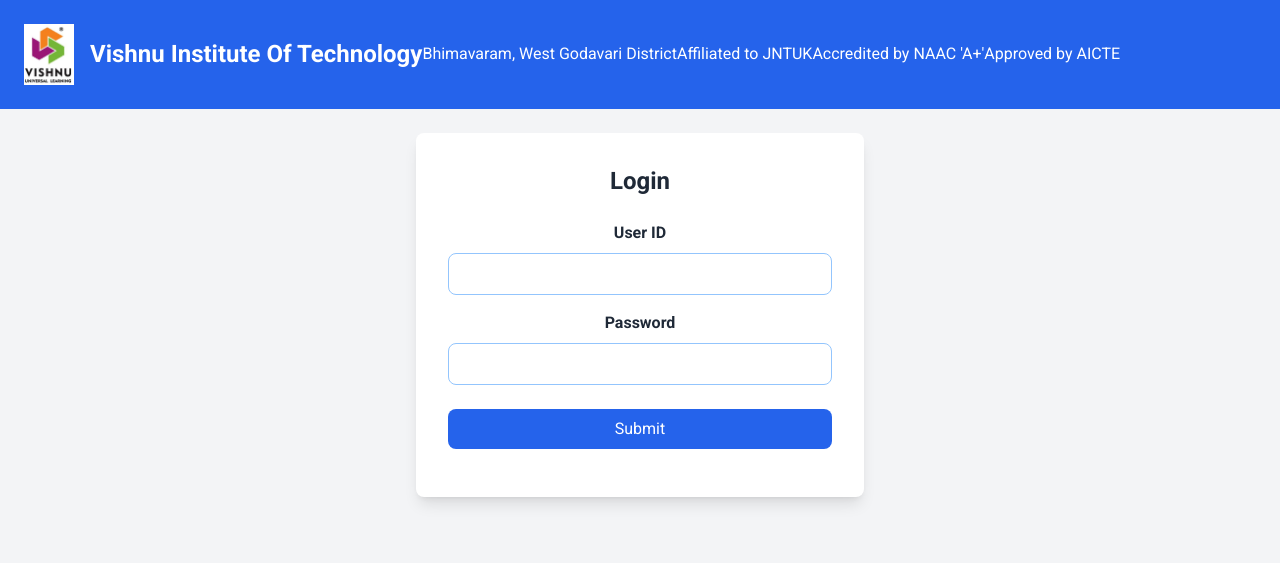
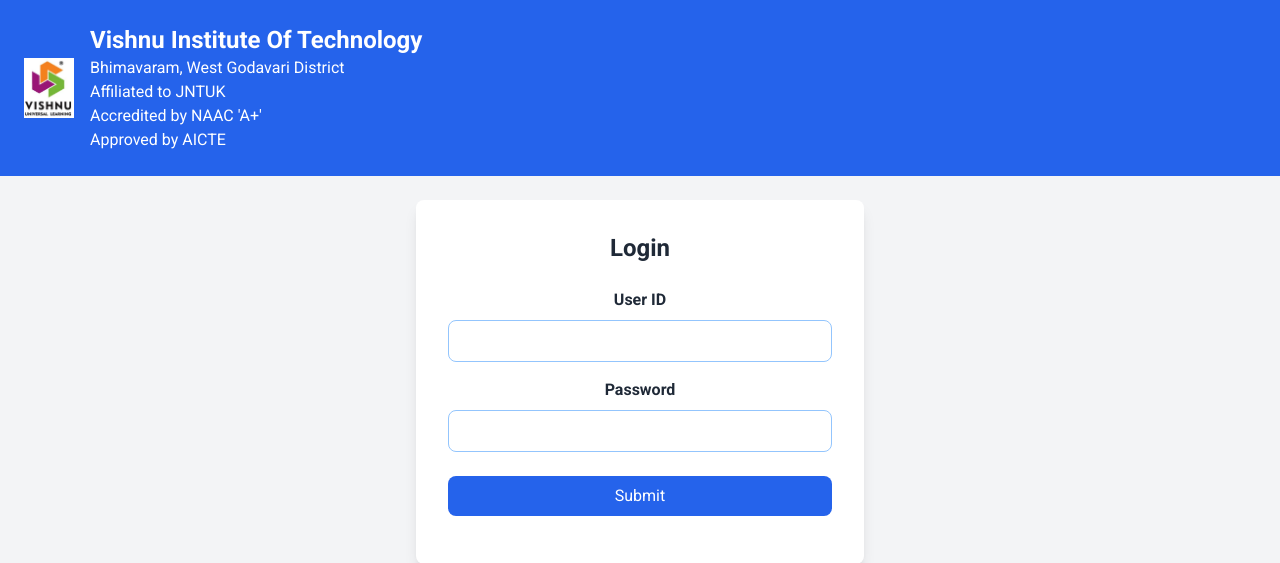
Before and after one commit to mondisailokesh/my-flask-app, a Flask app: page /page2-4 in a window 1280 px wide. Shown: the top 563 px of the page. Run offline with Flask 3, Linux system fonts and the light colour scheme; some libraries are stand-ins or nearby versions.

Commit message:
Update page2-4.html

```diff
--- a/templates/page2-4.html
+++ b/templates/page2-4.html
@@ -35,16 +35,16 @@
  </head>
  <body class="bg-gray-100 text-gray-800">
     <header class="bg-blue-600 text-white p-6">
-   <div class="container mx-auto flex justify-between items-center">
-    <div class="flex items-center">
-        <img src="{{ url_for('static', filename='images/vishnu-logo.jpg') }}" alt="Institute logo" class="mr-4" width="50" height="50" />
-     <h1 class="text-2xl font-bold">
-      Vishnu Institute Of Technology
-     </h1>
+     <div class="container mx-auto flex flex-col md:flex-row md:justify-between md:items-center text-center md:text-left">
+        <div class="flex flex-col md:flex-row md:items-center w-full justify-center md:justify-start">
+            <img src="{{ url_for('static', filename='images/vishnu-logo.jpg') }}" alt="Institute logo" class="mx-auto md:mr-4 mb-2 md:mb-0" width="50" height="50" />
+            <div class="flex flex-col items-center md:items-start w-full">
+                <h1 class="text-2xl font-bold">Vishnu Institute Of Technology</h1>
                 <h2>Bhimavaram, West Godavari District</h2>
                 <h2>Affiliated to JNTUK</h2>
                 <h2>Accredited by NAAC 'A+'</h2>
                 <h2>Approved by AICTE</h2>
+            </div>
         </div>
      </div>
     </header>
```
Lines whose indentation alone changed are shown as unchanged.
